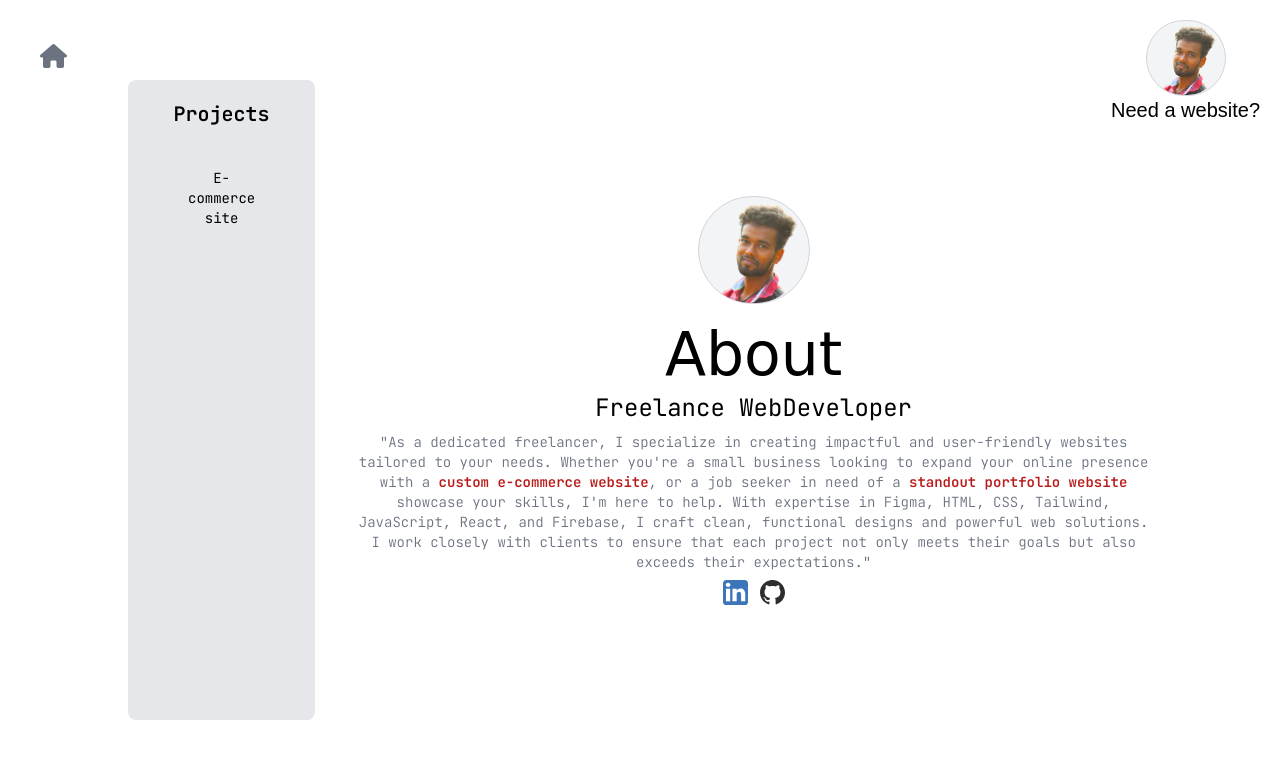
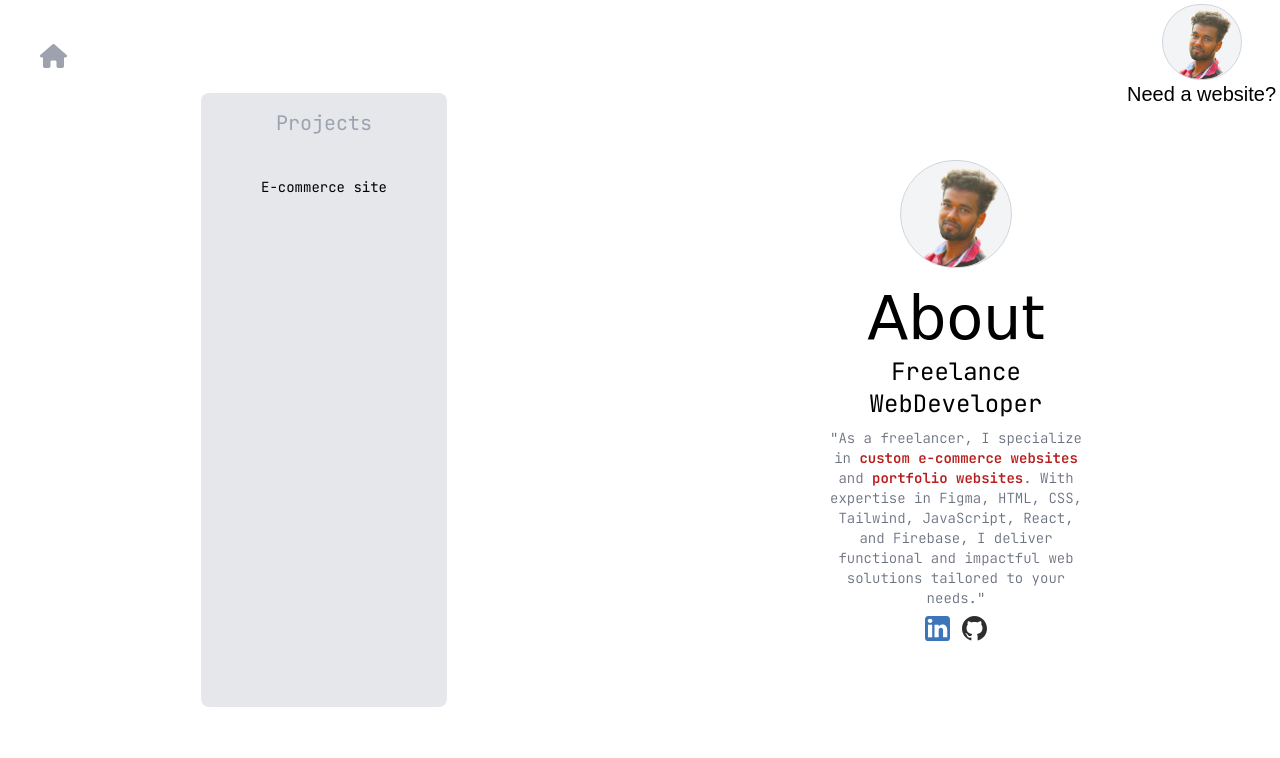
Before and after one commit to Dhanushsp/New-portfolio, a website: page index.html in a window 1280 px wide. Both pictures are taken after a click on the picture 1185 px from the left and 58 px from the top of the page. Drawn offline with Linux system fonts and the light colour scheme; a web font is replaced by a local one.

Commit message:
layout update

```diff
--- a/index.html
+++ b/index.html
@@ -41,50 +41,62 @@
 
 <body>
 
-    <!-- Menu -->
-    <div class=" absolute top-5 right-5 flex flex-col items-center ">
-        <img class="w-20 h-auto border border-gray-300 rounded-full pr-1  bg-gray-100" src="mypic.png" alt=""
+  <!--Right Menu -->
+  <div class=" absolute top-1 right-1 md:top-5-right-5 flex flex-col items-center">
+    <img class="w-10 h-auto  md:w-20 border border-gray-300 rounded-full pr-1  bg-gray-100" src="mypic.png" alt=""
       onclick="showProject('about')">
     <p style=" font-family: Londrina Solid, sans-serif;
         font-weight: 500;
-        font-style: normal;" class="text-xl cursor-pointer" onclick="showProject('need-a-website')">Need a website?</p>
+        font-style: normal;" class="text-lg md:text-xl cursor-pointer" onclick="showProject('need-a-website')"><span class="hidden md:block">Need a website?</span> <span class="block md:hidden">Webify?</span></p>
+  </div>
+
+  <!-- left menu -->
+  <div class="absolute flex">
+    <p class="text-2xl m-5 cursor-pointer text-gray-400 relative top-5 left-5" onclick="showProject('hero-section')"><i
+        class="fa-solid fa-house"></i>
+    </p>
+    <p class="text-2xl m-5 cursor-pointer text-gray-400 relative top-5 left-5 md:hidden" id="toggleButton"><i
+        class="fa-solid fa-bars"></i>
+    </p>
+  </div>
+
+  <!-- side nav -->
+  <div id="side-nav"
+    class="absolute h-screen w-52 px-10 py-5  bg-gray-200 text-center font-jetbrains-mono  text-sm list-none overflow-hidden hidden">
+
+    <p class=" text-xl text-gray-400 relative right-1">Projects</p>
+    <br>
+    <li class="m-5 cursor-pointer" onclick="showProject('project1')">E-commerce site</li>
 
   </div>
 
-    <div class="absolute top-5 left-5">
-        <p class="text-2xl m-5 cursor-pointer text-gray-500" onclick="showProject('hero-section')"><i class="fa-solid fa-house"></i>
-        </p>
+
+  <!-- container -->
+  <div class="grid grid-cols-1 md:grid-cols-2 gap-4 p-4 mx-auto items-center h-screen ">
+
+    <!-- left container -->
+    <div id="projects"
+      class="hidden md:block p-4 w-2/5 m-auto h-4/5 bg-gray-200 text-center rounded-lg font-jetbrains-mono  text-sm list-none overflow-hidden">
+      <p class=" text-xl text-gray-400">Projects</p>
+      <br>
+      <li class="m-5 cursor-pointer" onclick="showProject('project1')">E-commerce site</li>
     </div>
 
+    <!-- flex flex-col p-4 w-3/5 mx-auto -->
 
-
-    <div class="flex justify-around mx-32 items-center h-screen gap-10">
-        <!-- projects list -->
-
-
-        <div id="projects"
-            class="h-4/5  w-1/3 pt-5 pb-5 pl-10 pr-10  bg-gray-200 text-center rounded-lg font-jetbrains-mono  text-sm list-none">
-            <p class="font-semibold text-xl">Projects</p>
-            <br>
-            <li class="m-5 cursor-pointer" onclick="showProject('project1')">E-commerce site</li>
-            <!-- <li class="m-5 cursor-pointer" onclick="showProject('project2')">Project 2</li>
-            <li class="m-5 cursor-pointer" onclick="showProject('project3')">Project 3</li> -->
-        </div>
-
-        <div>
-            <div class="flex flex-col items-center">
+    <!-- right container -->
+    <div class="flex flex-col p-4 w-3/5 mx-auto">
 
       <!-- hero sec -->
-                <div id="hero-section">
+      <div id="hero-section" class="text-center ">
 
         <!-- skills icons -->
-                    <div class="flex gap-5 justify-center items-center mb-5 opacity-50">
+        <div class="flex gap-5 justify-center items-center mb-5">
           <?xml version="1.0" ?>
-                        <!DOCTYPE svg
-                            PUBLIC '-//W3C//DTD SVG 1.0//EN' 'http://www.w3.org/TR/2001/REC-SVG-20010904/DTD/svg10.dtd'>
-                        <svg class="w-15 h-auto" enable-background="new 0 0 32 32" height="32px" id="Layer_1"
-                            version="1.0" viewBox="0 0 32 32" width="32px" xml:space="preserve"
-                            xmlns="http://www.w3.org/2000/svg" xmlns:xlink="http://www.w3.org/1999/xlink">
+          <!DOCTYPE svg PUBLIC '-//W3C//DTD SVG 1.0//EN' 'http://www.w3.org/TR/2001/REC-SVG-20010904/DTD/svg10.dtd'>
+          <svg class="w-15 h-auto" enable-background="new 0 0 32 32" height="32px" id="Layer_1" version="1.0"
+            viewBox="0 0 32 32" width="32px" xml:space="preserve" xmlns="http://www.w3.org/2000/svg"
+            xmlns:xlink="http://www.w3.org/1999/xlink">
             <g>
               <polygon fill="#E44D26" points="27.377,28.889 16.001,32 4.625,28.889 2,0 30.002,0  " />
               <polygon fill="#FF6C39" points="16,2 16,29.75 25.232,27.008 27.688,2  " />
@@ -99,11 +111,10 @@
             <g />
           </svg>
           <?xml version="1.0" ?>
-                        <!DOCTYPE svg
-                            PUBLIC '-//W3C//DTD SVG 1.0//EN' 'http://www.w3.org/TR/2001/REC-SVG-20010904/DTD/svg10.dtd'>
-                        <svg class="w-15 h-auto" enable-background="new 0 0 32 32" height="32px" id="Layer_1"
-                            version="1.0" viewBox="0 0 32 32" width="32px" xml:space="preserve"
-                            xmlns="http://www.w3.org/2000/svg" xmlns:xlink="http://www.w3.org/1999/xlink">
+          <!DOCTYPE svg PUBLIC '-//W3C//DTD SVG 1.0//EN' 'http://www.w3.org/TR/2001/REC-SVG-20010904/DTD/svg10.dtd'>
+          <svg class="w-15 h-auto" enable-background="new 0 0 32 32" height="32px" id="Layer_1" version="1.0"
+            viewBox="0 0 32 32" width="32px" xml:space="preserve" xmlns="http://www.w3.org/2000/svg"
+            xmlns:xlink="http://www.w3.org/1999/xlink">
             <g>
               <polygon fill="#1F62AE" points="27.377,28.889 16.001,32 4.625,28.889 2,0 30.002,0  " />
               <polygon fill="#347DC6" points="16,2 16,29.75 25.232,27.008 27.688,2  " />
@@ -118,8 +129,7 @@
             <g />
           </svg>
           <?xml version="1.0" ?>
-                        <!DOCTYPE svg
-                            PUBLIC '-//W3C//DTD SVG 1.1//EN' 'http://www.w3.org/Graphics/SVG/1.1/DTD/svg11.dtd'>
+          <!DOCTYPE svg PUBLIC '-//W3C//DTD SVG 1.1//EN' 'http://www.w3.org/Graphics/SVG/1.1/DTD/svg11.dtd'>
           <svg class="w-10 h-auto" id="Lager_1" style="enable-background:new 0 0 128 128;" version="1.1"
             viewBox="0 0 128 128" xml:space="preserve" xmlns="http://www.w3.org/2000/svg"
             xmlns:xlink="http://www.w3.org/1999/xlink">
@@ -149,13 +159,11 @@
               d="M18.5 9.51a4.22 4.22 0 0 1-1.91-1.34A5.77 5.77 0 0 0 12 6a4.72 4.72 0 0 0-5 4 3.23 3.23 0 0 1 3.5-1.49 4.32 4.32 0 0 1 1.91 1.35A5.77 5.77 0 0 0 17 12a4.72 4.72 0 0 0 5-4 3.2 3.2 0 0 1-3.5 1.51zm-13 4.98a4.22 4.22 0 0 1 1.91 1.34A5.77 5.77 0 0 0 12 18a4.72 4.72 0 0 0 5-4 3.23 3.23 0 0 1-3.5 1.49 4.32 4.32 0 0 1-1.91-1.35A5.8 5.8 0 0 0 7 12a4.72 4.72 0 0 0-5 4 3.2 3.2 0 0 1 3.5-1.51z" />
           </svg>
           <?xml version="1.0" ?>
-                        <!DOCTYPE svg
-                            PUBLIC '-//W3C//DTD SVG 1.1//EN' 'http://www.w3.org/Graphics/SVG/1.1/DTD/svg11.dtd'>
+          <!DOCTYPE svg PUBLIC '-//W3C//DTD SVG 1.1//EN' 'http://www.w3.org/Graphics/SVG/1.1/DTD/svg11.dtd'>
           <svg class="w-10 h-auto" height="100%"
-                            style="fill-rule:evenodd;clip-rule:evenodd;stroke-linejoin:round;stroke-miterlimit:2;"
-                            version="1.1" viewBox="0 0 128 128" width="100%" xml:space="preserve"
-                            xmlns="http://www.w3.org/2000/svg" xmlns:serif="http://www.serif.com/"
-                            xmlns:xlink="http://www.w3.org/1999/xlink">
+            style="fill-rule:evenodd;clip-rule:evenodd;stroke-linejoin:round;stroke-miterlimit:2;" version="1.1"
+            viewBox="0 0 128 128" width="100%" xml:space="preserve" xmlns="http://www.w3.org/2000/svg"
+            xmlns:serif="http://www.serif.com/" xmlns:xlink="http://www.w3.org/1999/xlink">
             <g transform="matrix(1.25305,0,0,1.25305,-16.3076,4.57191)">
               <circle cx="64" cy="47.5" r="9.3" style="fill:rgb(97,218,251);" />
               <path
@@ -163,9 +171,9 @@
                 style="fill:rgb(97,218,251);fill-rule:nonzero;" />
             </g>
           </svg>
-                        <?xml version="1.0" ?><svg class="w-10 h-auto" baseProfile="tiny" height="512px" id="Layer_1"
-                            version="1.2" viewBox="0 0 512 512" width="512px" xml:space="preserve"
-                            xmlns="http://www.w3.org/2000/svg" xmlns:xlink="http://www.w3.org/1999/xlink">
+          <?xml version="1.0" ?><svg class="w-10 h-auto" baseProfile="tiny" height="512px" id="Layer_1" version="1.2"
+            viewBox="0 0 512 512" width="512px" xml:space="preserve" xmlns="http://www.w3.org/2000/svg"
+            xmlns:xlink="http://www.w3.org/1999/xlink">
             <g>
               <path
                 d="M297.036,205.578l-36.334,33.809l-33.716-68.005l17.446-39.108c4.416-7.84,11.621-7.855,16.037,0   L297.036,205.578z"
@@ -179,9 +187,8 @@
                 fill="#FFA000" />
             </g>
           </svg>
-                        <?xml version="1.0" ?><svg class="w-10 h-auto" id="Layer_1"
-                            style="enable-background:new 0 0 3000 3000;" version="1.1" viewBox="0 0 3000 3000"
-                            xml:space="preserve" xmlns="http://www.w3.org/2000/svg"
+          <?xml version="1.0" ?><svg class="w-10 h-auto" id="Layer_1" style="enable-background:new 0 0 3000 3000;"
+            version="1.1" viewBox="0 0 3000 3000" xml:space="preserve" xmlns="http://www.w3.org/2000/svg"
             xmlns:xlink="http://www.w3.org/1999/xlink">
             <style type="text/css">
               .st0 {
@@ -237,21 +244,18 @@
 
         <!-- social links -->
         <div class="flex justify-center mt-2 gap-3 opacity-90">
-                        <a href="https://www.linkedin.com/in/dhanushsp982/" target="_blank"><?xml version="1.0" ?>
-                            <!DOCTYPE svg
-                                PUBLIC '-//W3C//DTD SVG 1.1//EN' 'http://www.w3.org/Graphics/SVG/1.1/DTD/svg11.dtd'><svg
-                                height="25px"
-                                style="fill-rule:evenodd;clip-rule:evenodd;stroke-linejoin:round;stroke-miterlimit:2;"
-                                version="1.1" viewBox="0 0 512 512" width="25px" xml:space="preserve"
-                                xmlns="http://www.w3.org/2000/svg" xmlns:serif="http://www.serif.com/"
-                                xmlns:xlink="http://www.w3.org/1999/xlink">
+          <a href="https://www.linkedin.com/in/dhanushsp982/" target="_blank">
+            <?xml version="1.0" ?>
+            <!DOCTYPE svg PUBLIC '-//W3C//DTD SVG 1.1//EN' 'http://www.w3.org/Graphics/SVG/1.1/DTD/svg11.dtd'><svg
+              height="25px" style="fill-rule:evenodd;clip-rule:evenodd;stroke-linejoin:round;stroke-miterlimit:2;"
+              version="1.1" viewBox="0 0 512 512" width="25px" xml:space="preserve" xmlns="http://www.w3.org/2000/svg"
+              xmlns:serif="http://www.serif.com/" xmlns:xlink="http://www.w3.org/1999/xlink">
               <g id="g5891">
                 <path
                   d="M512,64c0,-35.323 -28.677,-64 -64,-64l-384,0c-35.323,0 -64,28.677 -64,64l0,384c0,35.323 28.677,64 64,64l384,0c35.323,0 64,-28.677 64,-64l0,-384Z"
                   id="background" style="fill:#2867b2;" />
                 <g id="shapes">
-                                        <rect height="257.962" id="rect11" style="fill:#fff;" width="85.76" x="61.053"
-                                            y="178.667" />
+                  <rect height="257.962" id="rect11" style="fill:#fff;" width="85.76" x="61.053" y="178.667" />
                   <path
                     d="M104.512,54.28c-29.341,0 -48.512,19.29 -48.512,44.573c0,24.752 18.588,44.574 47.377,44.574l0.554,0c29.903,0 48.516,-19.822 48.516,-44.574c-0.555,-25.283 -18.611,-44.573 -47.935,-44.573Z"
                     id="path13-0" style="fill:#fff;fill-rule:nonzero;" />
@@ -261,11 +265,12 @@
                 </g>
               </g>
             </svg>
-                            <?xml version="1.0" ?></a>
-                        <a href="https://github.com/Dhanushsp" target="_blank"><!DOCTYPE svg
-                            PUBLIC '-//W3C//DTD SVG 1.0//EN' 'http://www.w3.org/TR/2001/REC-SVG-20010904/DTD/svg10.dtd'>
-                        <svg enable-background="new 0 0 32 32" height="25px" id="Layer_1" version="1.0"
-                            viewBox="0 0 32 32" width="25px" xml:space="preserve" xmlns="http://www.w3.org/2000/svg"
+            <?xml version="1.0" ?>
+          </a>
+          <a href="https://github.com/Dhanushsp" target="_blank">
+            <!DOCTYPE svg PUBLIC '-//W3C//DTD SVG 1.0//EN' 'http://www.w3.org/TR/2001/REC-SVG-20010904/DTD/svg10.dtd'>
+            <svg enable-background="new 0 0 32 32" height="25px" id="Layer_1" version="1.0" viewBox="0 0 32 32"
+              width="25px" xml:space="preserve" xmlns="http://www.w3.org/2000/svg"
               xmlns:xlink="http://www.w3.org/1999/xlink">
               <path clip-rule="evenodd"
                 d="M16.003,0C7.17,0,0.008,7.162,0.008,15.997  c0,7.067,4.582,13.063,10.94,15.179c0.8,0.146,1.052-0.328,1.052-0.752c0-0.38,0.008-1.442,0-2.777  c-4.449,0.967-5.371-2.107-5.371-2.107c-0.727-1.848-1.775-2.34-1.775-2.34c-1.452-0.992,0.109-0.973,0.109-0.973  c1.605,0.113,2.451,1.649,2.451,1.649c1.427,2.443,3.743,1.737,4.654,1.329c0.146-1.034,0.56-1.739,1.017-2.139  c-3.552-0.404-7.286-1.776-7.286-7.906c0-1.747,0.623-3.174,1.646-4.292C7.28,10.464,6.73,8.837,7.602,6.634  c0,0,1.343-0.43,4.398,1.641c1.276-0.355,2.645-0.532,4.005-0.538c1.359,0.006,2.727,0.183,4.005,0.538  c3.055-2.07,4.396-1.641,4.396-1.641c0.872,2.203,0.323,3.83,0.159,4.234c1.023,1.118,1.644,2.545,1.644,4.292  c0,6.146-3.74,7.498-7.304,7.893C19.479,23.548,20,24.508,20,26c0,2,0,3.902,0,4.428c0,0.428,0.258,0.901,1.07,0.746  C27.422,29.055,32,23.062,32,15.997C32,7.162,24.838,0,16.003,0z"
@@ -276,26 +281,25 @@
               <g />
               <g />
               <g />
-                        </svg></a>
+            </svg>
+          </a>
 
         </div>
       </div>
 
       <!--initially hidden- Projects -->
       <div id="project1" class="hidden  h-96 w-2/3 overflow-hidden">
-                    <a href="https://dhanushsp.github.io/dorga-general-stores/" target="_blank"><img id="scrolling-image" class="rounded-lg" src="dorga e-commerce.png" alt=""></a>
-
+        <a href="https://dhanushsp.github.io/dorga-general-stores/" target="_blank"><img id="scrolling-image"
+            class="rounded-lg" src="dorga e-commerce.png" alt=""></a>
       </div>
 
-
       <!-- initially hidden About page -->
-                <div id="about" class="hidden">
+      <div id="about" class="m-10 hidden">
         <div class="flex flex-col items-center">
 
 
           <!-- skills icons -->
-                        <img class="w-28 h-auto border border-gray-300 rounded-full pr-1  bg-gray-100 mb-5"
-                            src="mypic.png" alt="">
+          <img class="w-28 h-auto border border-gray-300 rounded-full pr-1  bg-gray-100 mb-5" src="mypic.png" alt="">
 
           <!-- Title -->
           <div class="text-center space-y-2">
@@ -303,34 +307,30 @@
                     font-weight: 400;
                     font-style: normal;" class="font-bold text-6xl ">About</h1>
             <h3 class=" text-2xl font-jetbrains-mono">Freelance WebDeveloper</h3>
-                            <p class="font-light font-jetbrains-mono text-sm text-gray-500">"As a dedicated freelancer,
-                                I specialize in creating impactful and user-friendly websites tailored to your needs.
-                                Whether you're a small business looking to expand your online presence with a <span
-                                    class="text-red-700 font-semibold"> custom e-commerce website</span>, or a job
-                                seeker in need of a <span class="text-red-700 font-semibold"> standout portfolio website
-                                </span>showcase your skills, I'm here to help. With expertise in Figma, HTML, CSS,
-                                Tailwind, JavaScript, React, and Firebase, I craft clean, functional designs and
-                                powerful web solutions. I work closely with clients to ensure that each project not only
-                                meets their goals but also exceeds their expectations."</p>
+            <p class="font-light font-jetbrains-mono text-sm text-gray-500">
+              "As a freelancer, I specialize in <span class="text-red-700 font-semibold">custom e-commerce
+                websites</span> and
+              <span class="text-red-700 font-semibold">portfolio websites</span>. With expertise in Figma, HTML, CSS,
+              Tailwind,
+              JavaScript, React, and Firebase, I deliver functional and impactful web solutions tailored to your needs."
+            </p>
+
           </div>
 
           <!-- social links -->
           <div class="flex justify-center mt-2 gap-3 opacity-90">
-                        <a href="https://www.linkedin.com/in/dhanushsp982/" target="_blank"><?xml version="1.0" ?>
-                            <!DOCTYPE svg
-                                PUBLIC '-//W3C//DTD SVG 1.1//EN' 'http://www.w3.org/Graphics/SVG/1.1/DTD/svg11.dtd'><svg
-                                height="25px"
-                                style="fill-rule:evenodd;clip-rule:evenodd;stroke-linejoin:round;stroke-miterlimit:2;"
-                                version="1.1" viewBox="0 0 512 512" width="25px" xml:space="preserve"
-                                xmlns="http://www.w3.org/2000/svg" xmlns:serif="http://www.serif.com/"
-                                xmlns:xlink="http://www.w3.org/1999/xlink">
+            <a href="https://www.linkedin.com/in/dhanushsp982/" target="_blank">
+              <?xml version="1.0" ?>
+              <!DOCTYPE svg PUBLIC '-//W3C//DTD SVG 1.1//EN' 'http://www.w3.org/Graphics/SVG/1.1/DTD/svg11.dtd'>
+              <svg height="25px" style="fill-rule:evenodd;clip-rule:evenodd;stroke-linejoin:round;stroke-miterlimit:2;"
+                version="1.1" viewBox="0 0 512 512" width="25px" xml:space="preserve" xmlns="http://www.w3.org/2000/svg"
+                xmlns:serif="http://www.serif.com/" xmlns:xlink="http://www.w3.org/1999/xlink">
                 <g id="g5891">
                   <path
                     d="M512,64c0,-35.323 -28.677,-64 -64,-64l-384,0c-35.323,0 -64,28.677 -64,64l0,384c0,35.323 28.677,64 64,64l384,0c35.323,0 64,-28.677 64,-64l0,-384Z"
                     id="background" style="fill:#2867b2;" />
                   <g id="shapes">
-                                        <rect height="257.962" id="rect11" style="fill:#fff;" width="85.76" x="61.053"
-                                            y="178.667" />
+                    <rect height="257.962" id="rect11" style="fill:#fff;" width="85.76" x="61.053" y="178.667" />
                     <path
                       d="M104.512,54.28c-29.341,0 -48.512,19.29 -48.512,44.573c0,24.752 18.588,44.574 47.377,44.574l0.554,0c29.903,0 48.516,-19.822 48.516,-44.574c-0.555,-25.283 -18.611,-44.573 -47.935,-44.573Z"
                       id="path13-0" style="fill:#fff;fill-rule:nonzero;" />
@@ -340,11 +340,12 @@
                   </g>
                 </g>
               </svg>
-                            <?xml version="1.0" ?></a>
-                        <a href="https://github.com/Dhanushsp" target="_blank"><!DOCTYPE svg
-                            PUBLIC '-//W3C//DTD SVG 1.0//EN' 'http://www.w3.org/TR/2001/REC-SVG-20010904/DTD/svg10.dtd'>
-                        <svg enable-background="new 0 0 32 32" height="25px" id="Layer_1" version="1.0"
-                            viewBox="0 0 32 32" width="25px" xml:space="preserve" xmlns="http://www.w3.org/2000/svg"
+              <?xml version="1.0" ?>
+            </a>
+            <a href="https://github.com/Dhanushsp" target="_blank">
+              <!DOCTYPE svg PUBLIC '-//W3C//DTD SVG 1.0//EN' 'http://www.w3.org/TR/2001/REC-SVG-20010904/DTD/svg10.dtd'>
+              <svg enable-background="new 0 0 32 32" height="25px" id="Layer_1" version="1.0" viewBox="0 0 32 32"
+                width="25px" xml:space="preserve" xmlns="http://www.w3.org/2000/svg"
                 xmlns:xlink="http://www.w3.org/1999/xlink">
                 <path clip-rule="evenodd"
                   d="M16.003,0C7.17,0,0.008,7.162,0.008,15.997  c0,7.067,4.582,13.063,10.94,15.179c0.8,0.146,1.052-0.328,1.052-0.752c0-0.38,0.008-1.442,0-2.777  c-4.449,0.967-5.371-2.107-5.371-2.107c-0.727-1.848-1.775-2.34-1.775-2.34c-1.452-0.992,0.109-0.973,0.109-0.973  c1.605,0.113,2.451,1.649,2.451,1.649c1.427,2.443,3.743,1.737,4.654,1.329c0.146-1.034,0.56-1.739,1.017-2.139  c-3.552-0.404-7.286-1.776-7.286-7.906c0-1.747,0.623-3.174,1.646-4.292C7.28,10.464,6.73,8.837,7.602,6.634  c0,0,1.343-0.43,4.398,1.641c1.276-0.355,2.645-0.532,4.005-0.538c1.359,0.006,2.727,0.183,4.005,0.538  c3.055-2.07,4.396-1.641,4.396-1.641c0.872,2.203,0.323,3.83,0.159,4.234c1.023,1.118,1.644,2.545,1.644,4.292  c0,6.146-3.74,7.498-7.304,7.893C19.479,23.548,20,24.508,20,26c0,2,0,3.902,0,4.428c0,0.428,0.258,0.901,1.07,0.746  C27.422,29.055,32,23.062,32,15.997C32,7.162,24.838,0,16.003,0z"
@@ -355,7 +356,8 @@
                 <g />
                 <g />
                 <g />
-                        </svg></a>
+              </svg>
+            </a>
 
           </div>
         </div>
@@ -405,22 +407,19 @@
           <br>
           <p class="font-serif"><i class="fa-solid fa-envelope"></i> spdhanush982@gmail.com</p>
           <br>
-                    <a href="https://www.linkedin.com/in/dhanushsp982/" target="_blank"><i class="fa-brands fa-linkedin text-2xl "> </i></a>
+          <a href="https://www.linkedin.com/in/dhanushsp982/" target="_blank"><i
+              class="fa-brands fa-linkedin text-2xl "> </i></a>
         </div>
       </div>
 
 
     </div>
 
-        </div>
-    </div>
 
   </div>
 
-    <!-- creating About page -->
 
-
-
+  </div>
 
 
   <!-- script -->
@@ -445,6 +444,32 @@
       }
     }
 
+    // toggle function to show/hide side nav bar
+
+    document.addEventListener('DOMContentLoaded', function () {
+      const sideNav = document.getElementById('side-nav');
+      const toggleButton = document.getElementById('toggleButton');
+
+      // Function to show the sideNav by removing the 'hidden' class
+      function showSideNav() {
+        sideNav.classList.remove('hidden');
+      }
+
+      // Toggle the sideNav when the toggle button is clicked
+      toggleButton.addEventListener('click', function () {
+        showSideNav();
+      });
+
+      // Hide the sideNav when clicking outside
+      document.addEventListener('click', function (event) {
+        const isClickInside = sideNav.contains(event.target) || toggleButton.contains(event.target);
+
+        if (!isClickInside) {
+          sideNav.classList.add('hidden');
+        }
+      });
+    });
+
   </script>
 
 </body>
@@ -452,5 +477,3 @@
 </html>
 
 <!--  npx tailwindcss -i ./src/input.css -o ./public/output.css --watch -->
-
-<!-- npx tailwindcss -i ./input.css -o ./output.css --watch -->
--- a/initialize in terminal.txt
+++ /dev/null
@@ -1 +0,0 @@
-npx tailwindcss -i ./src/input.css -o ./public/output.css --watch
```
Also changed, not shown: tailwind.config.js (+13 -1 lines), public/output.css. Lines whose indentation alone changed are shown as unchanged.
